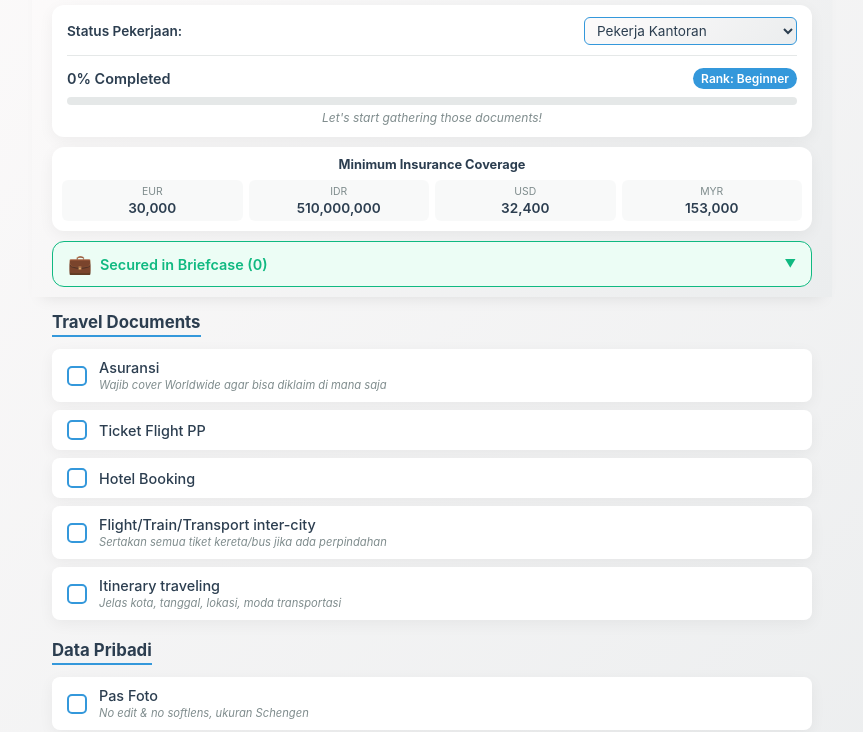
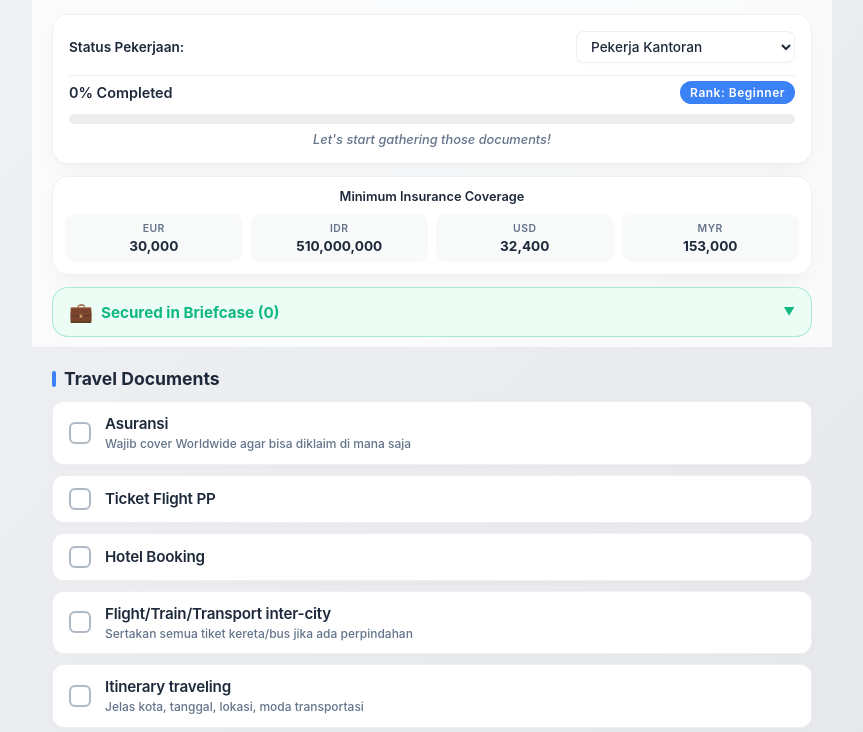
Before and after one commit to sigidpam/schengen-document-tracker, a plain HTML site: page index.html in a window 1280 px wide. Shown: the part 68-800 px from the top of the page, without its empty margins (208-1071 px from the left). Drawn offline with Linux system fonts and the light colour scheme.

Commit message:
Refactor CSS for modern design, enhance color variables, and improve layout consistency

```diff
--- a/style.css
+++ b/style.css
@@ -1,28 +1,32 @@
-/* --- Dynamic Color Variables --- */
+/* --- Modern Dynamic Color Variables --- */
 :root {
-    --bg-gradient: linear-gradient(135deg, #fdfbfb 0%, #ebedee 100%);
+    --bg-gradient: linear-gradient(135deg, #f0f2f5 0%, #e5e7eb 100%);
+    --panel-bg: rgba(255, 255, 255, 0.75); /* Transparent for glass effect */
     --card-bg: #ffffff;
-    --text-main: #2c3e50;
-    --text-muted: #7f8c8d;
-    --accent: #3498db;
+    --card-border: 1px solid rgba(0, 0, 0, 0.06);
+    --text-main: #1e293b;
+    --text-muted: #64748b;
+    --accent: #3b82f6;
     --success: #10b981;
     --success-bg: #ecfdf5;
-    --border-radius: 12px;
-    --shadow: 0 4px 15px rgba(0,0,0,0.05);
+    --border-radius: 16px; /* Rounder, modern corners */
+    --shadow: 0 10px 25px -5px rgba(0, 0, 0, 0.05), 0 8px 10px -6px rgba(0, 0, 0, 0.01);
 }
 
 [data-theme="dark"] {
-    --bg-gradient: linear-gradient(135deg, #0f172a 0%, #1e293b 100%);
+    --bg-gradient: linear-gradient(135deg, #0f172a 0%, #020617 100%); /* Deeper dark mode */
+    --panel-bg: rgba(15, 23, 42, 0.75);
     --card-bg: #1e293b;
+    --card-border: 1px solid rgba(255, 255, 255, 0.08);
     --text-main: #f8fafc;
     --text-muted: #94a3b8;
     --accent: #38bdf8;
     --success: #10b981;
     --success-bg: rgba(16, 185, 129, 0.15);
-    --shadow: 0 4px 15px rgba(0,0,0,0.3);
+    --shadow: 0 10px 25px -5px rgba(0, 0, 0, 0.4);
 }
 
-* { box-sizing: border-box; margin: 0; padding: 0; font-family: -apple-system, BlinkMacSystemFont, "Segoe UI", sans-serif; }
+* { box-sizing: border-box; margin: 0; padding: 0; font-family: -apple-system, BlinkMacSystemFont, "Segoe UI", Roboto, sans-serif; }
 
 /* --- SCROLL LAYOUT LOGIC --- */
 body {
@@ -33,95 +37,123 @@ body {
 
 .app-container { max-width: 800px; margin: 0 auto; height: 100%; display: flex; flex-direction: column; }
 
+/* --- GLASSMORPHISM TOP PANEL --- */
 .top-panel {
-    padding: 15px 20px 10px 20px; flex-shrink: 0; z-index: 10;
-    background: var(--bg-gradient);
-    box-shadow: 0 10px 15px -10px rgba(0,0,0,0.1);
+    padding: 20px 20px 10px 20px; flex-shrink: 0; z-index: 10;
+    background: var(--panel-bg);
+    backdrop-filter: blur(12px); /* The iOS Blur Effect */
+    -webkit-backdrop-filter: blur(12px);
+    border-bottom: var(--card-border);
     transition: background 0.4s ease;
-    display: flex; flex-direction: column; gap: 10px; /* Even spacing */
+    display: flex; flex-direction: column; gap: 12px;
 }
 
 .scrollable-area {
-    flex: 1; overflow-y: auto; padding: 15px 20px 40px 20px;
+    flex: 1; overflow-y: auto; padding: 20px 20px 40px 20px;
     scrollbar-width: thin;
 }
-.scrollable-area::-webkit-scrollbar { width: 6px; }
-.scrollable-area::-webkit-scrollbar-thumb { background: var(--text-muted); border-radius: 10px; opacity: 0.5; }
+.scrollable-area::-webkit-scrollbar { width: 5px; }
+.scrollable-area::-webkit-scrollbar-thumb { background: var(--text-muted); border-radius: 10px; opacity: 0.3; }
 
 /* Theme & Header */
 header { text-align: center; position: relative; margin-bottom: 5px;}
-.theme-btn { position: absolute; right: 0; top: 0; background: var(--card-bg); border: none; font-size: 1.1rem; cursor: pointer; padding: 6px; border-radius: 50%; box-shadow: var(--shadow); transition: transform 0.2s; }
+.theme-btn {
+    position: absolute; right: 0; top: 0;
+    background: var(--card-bg); border: var(--card-border);
+    font-size: 1.1rem; cursor: pointer; padding: 6px;
+    border-radius: 50%; box-shadow: var(--shadow); transition: transform 0.2s;
+}
 .theme-btn:active { transform: scale(0.9); }
-header h1 { font-weight: 600; font-size: 1.4rem; letter-spacing: -0.5px; transition: color 0.4s; }
-header p { color: var(--text-muted); font-size: 0.85rem; }
+header h1 { font-weight: 700; font-size: 1.5rem; letter-spacing: -0.5px; transition: color 0.4s; }
+header p { color: var(--text-muted); font-size: 0.85rem; font-weight: 500; }
+
+/* Profile Selector */
+.profile-selector {
+    display: flex; justify-content: space-between; align-items: center;
+    margin-bottom: 5px; padding-bottom: 12px;
+    border-bottom: var(--card-border);
+}
+.profile-selector label { font-size: 0.85rem; font-weight: 600; color: var(--text-main); }
+.profile-selector select {
+    background: var(--card-bg); color: var(--text-main);
+    border: var(--card-border); border-radius: 8px;
+    padding: 6px 10px; font-size: 0.85rem; font-weight: 500;
+    outline: none; cursor: pointer; transition: all 0.3s;
+    box-shadow: 0 2px 5px rgba(0,0,0,0.02);
+}
 
 /* Progress Board */
-.progress-board { background: var(--card-bg); padding: 12px 15px; border-radius: var(--border-radius); box-shadow: var(--shadow); transition: background 0.4s; }
-.progress-header { display: flex; justify-content: space-between; align-items: center; margin-bottom: 8px; font-weight: 600; font-size: 0.9rem; }
-.badge { background: var(--accent); color: white; padding: 3px 8px; border-radius: 20px; font-size: 0.75rem; transition: background 0.3s, box-shadow 0.3s; }
-.progress-bar-container { background: rgba(127, 140, 141, 0.2); height: 8px; border-radius: 4px; overflow: hidden; margin-bottom: 5px; }
-.progress-fill { height: 100%; background-color: var(--success); width: 0%; border-radius: 4px; transition: width 0.8s cubic-bezier(0.4, 0, 0.2, 1); background-image: linear-gradient(45deg, rgba(255,255,255,0.15) 25%, transparent 25%, transparent 50%, rgba(255,255,255,0.15) 50%, rgba(255,255,255,0.15) 75%, transparent 75%, transparent); background-size: 1rem 1rem; }
+.progress-board { background: var(--card-bg); border: var(--card-border); padding: 16px; border-radius: var(--border-radius); box-shadow: var(--shadow); transition: background 0.4s; }
+.progress-header { display: flex; justify-content: space-between; align-items: center; margin-bottom: 10px; font-weight: 600; font-size: 0.9rem; }
+.badge { background: var(--accent); color: white; padding: 4px 10px; border-radius: 20px; font-size: 0.75rem; font-weight: 600; letter-spacing: 0.5px; transition: background 0.3s, box-shadow 0.3s; }
+.progress-bar-container { background: rgba(127, 140, 141, 0.15); height: 10px; border-radius: 5px; overflow: hidden; margin-bottom: 8px; }
+.progress-fill { height: 100%; background-color: var(--success); width: 0%; border-radius: 5px; transition: width 0.8s cubic-bezier(0.4, 0, 0.2, 1); background-image: linear-gradient(45deg, rgba(255,255,255,0.15) 25%, transparent 25%, transparent 50%, rgba(255,255,255,0.15) 50%, rgba(255,255,255,0.15) 75%, transparent 75%, transparent); background-size: 1rem 1rem; }
 .progress-fill.active { animation: progress-stripes 1s linear infinite; }
 .progress-fill.complete { background-image: none; box-shadow: 0 0 15px var(--success); animation: pulse-glow 2s infinite; }
 @keyframes progress-stripes { from { background-position: 1rem 0; } to { background-position: 0 0; } }
 @keyframes pulse-glow { 0% { box-shadow: 0 0 8px var(--success); } 50% { box-shadow: 0 0 15px var(--success); } 100% { box-shadow: 0 0 8px var(--success); } }
-.motivation { font-size: 0.75rem; color: var(--text-muted); text-align: center; font-style: italic;}
-
-/* --- NEW: PROFILE SELECTOR --- */
-.profile-selector {
-    display: flex; justify-content: space-between; align-items: center;
-    margin-bottom: 12px; padding-bottom: 10px;
-    border-bottom: 1px solid rgba(127,140,141,0.2);
-}
-.profile-selector label { font-size: 0.85rem; font-weight: 600; color: var(--text-main); }
-.profile-selector select {
-    background: var(--bg-gradient); color: var(--text-main);
-    border: 1px solid var(--accent); border-radius: 6px;
-    padding: 4px 8px; font-size: 0.85rem; outline: none;
-    cursor: pointer; transition: all 0.3s;
-}
-[data-theme="dark"] .profile-selector select { border-color: var(--text-muted); background: var(--card-bg); }
+.motivation { font-size: 0.8rem; color: var(--text-muted); text-align: center; font-style: italic; font-weight: 500;}
 
 /* --- COMPACT INSURANCE CARD --- */
-.insurance-card { background: var(--card-bg); padding: 10px; border-radius: var(--border-radius); box-shadow: var(--shadow); transition: background 0.4s; }
-.insurance-card h3 { font-size: 0.8rem; margin-bottom: 8px; text-align: center; color: var(--text-main);}
-.currency-grid { display: grid; grid-template-columns: repeat(auto-fit, minmax(60px, 1fr)); gap: 6px; }
-.currency-item { background: rgba(127, 140, 141, 0.05); padding: 5px; border-radius: 6px; text-align: center; font-size: 0.8rem; color: var(--text-main);}
-.currency-label { font-size: 0.65rem; color: var(--text-muted); margin-bottom: 2px;}
-.currency-value { font-weight: 600; font-size: 0.85rem;}
+.insurance-card { background: var(--card-bg); border: var(--card-border); padding: 12px; border-radius: var(--border-radius); box-shadow: var(--shadow); transition: background 0.4s; }
+.insurance-card h3 { font-size: 0.8rem; margin-bottom: 10px; text-align: center; color: var(--text-main); font-weight: 600;}
+.currency-grid { display: grid; grid-template-columns: repeat(auto-fit, minmax(60px, 1fr)); gap: 8px; }
+.currency-item { background: rgba(127, 140, 141, 0.05); padding: 8px; border-radius: 10px; text-align: center; color: var(--text-main);}
+.currency-label { font-size: 0.65rem; color: var(--text-muted); margin-bottom: 3px; font-weight: 600; letter-spacing: 0.5px;}
+.currency-value { font-weight: 700; font-size: 0.85rem;}
 
-/* --- THE NEW BRIEFCASE ACCORDION --- */
-.briefcase-container { background: var(--success-bg); border: 1px solid var(--success); border-radius: var(--border-radius); overflow: hidden; transition: background 0.4s; }
-.briefcase-header { padding: 10px 15px; cursor: pointer; display: flex; justify-content: space-between; align-items: center; color: var(--success); font-weight: 600; font-size: 0.9rem; user-select: none; }
+/* --- THE BRIEFCASE ACCORDION --- */
+.briefcase-container { background: var(--success-bg); border: 1px solid rgba(16, 185, 129, 0.3); border-radius: var(--border-radius); overflow: hidden; transition: background 0.4s; }
+.briefcase-header { padding: 12px 16px; cursor: pointer; display: flex; justify-content: space-between; align-items: center; color: var(--success); font-weight: 700; font-size: 0.95rem; user-select: none; }
 .briefcase-title-group { display: flex; align-items: center; gap: 8px; }
 .arrow { font-size: 0.7rem; transition: transform 0.3s ease; }
 .briefcase-header.open .arrow { transform: rotate(180deg); }
-.briefcase-content { max-height: 0; overflow-y: auto; opacity: 0; transition: max-height 0.4s ease, opacity 0.4s ease, padding 0.4s ease; }
-.briefcase-content.open { max-height: 35vh; opacity: 1; padding: 0 10px 10px 10px; }
+.briefcase-content { max-height: 0; overflow-y: auto; opacity: 0; transition: max-height 0.4s cubic-bezier(0.4, 0, 0.2, 1), opacity 0.4s ease, padding 0.4s ease; }
+.briefcase-content.open { max-height: 35vh; opacity: 1; padding: 0 12px 12px 12px; }
 .briefcase-content::-webkit-scrollbar { width: 4px; }
 .briefcase-content::-webkit-scrollbar-thumb { background: var(--success); border-radius: 10px; opacity: 0.5; }
 
 /* Checklist Base Styles */
-.category-section { margin-bottom: 20px; }
-.category-title { font-size: 1.05rem; margin-bottom: 12px; border-bottom: 2px solid var(--accent); display: inline-block; padding-bottom: 3px; color: var(--text-main); }
+.category-section { margin-bottom: 25px; }
+.category-title { font-size: 1.1rem; margin-bottom: 12px; font-weight: 700; color: var(--text-main); display: flex; align-items: center; gap: 8px;}
+.category-title::before { content: ''; display: block; width: 4px; height: 16px; background: var(--accent); border-radius: 4px; }
 
-/* --- THE FLYING ANIMATION --- */
-.check-item { background: var(--card-bg); padding: 10px 15px; border-radius: 8px; margin-bottom: 8px; display: flex; align-items: center; cursor: pointer; box-shadow: var(--shadow); transition: transform 0.3s cubic-bezier(0.4, 0, 0.2, 1), opacity 0.3s ease, background 0.3s; opacity: 1; transform: scale(1) translateY(0); }
+/* --- CHECKLIST ITEMS (MODERN CARDS) --- */
+.check-item {
+    background: var(--card-bg); border: var(--card-border); padding: 12px 16px;
+    border-radius: 12px; margin-bottom: 10px; display: flex; align-items: center;
+    cursor: pointer; box-shadow: 0 2px 8px rgba(0,0,0,0.02);
+    transition: transform 0.2s cubic-bezier(0.4, 0, 0.2, 1), opacity 0.3s ease, background 0.3s, box-shadow 0.3s;
+    opacity: 1; transform: scale(1) translateY(0);
+}
+.check-item:hover { box-shadow: var(--shadow); transform: translateY(-1px); }
 .check-item:active { transform: scale(0.98); }
-.check-item.animating-up { opacity: 0; transform: scale(0.8) translateY(-40px); pointer-events: none; }
-.check-item.animating-down { opacity: 0; transform: scale(0.8) translateY(40px); pointer-events: none; }
-.check-item.completed { background: rgba(16, 185, 129, 0.05); box-shadow: none; border: 1px solid rgba(16, 185, 129, 0.2); }
-.check-item.completed .doc-name { text-decoration: line-through; color: var(--text-muted); }
 
-/* Checkboxes */
+.check-item.animating-up { opacity: 0; transform: scale(0.9) translateY(-20px); pointer-events: none; }
+.check-item.animating-down { opacity: 0; transform: scale(0.9) translateY(20px); pointer-events: none; }
+
+/* Checked State UI */
+.check-item.completed { background: var(--success-bg); box-shadow: none; border: 1px solid rgba(16, 185, 129, 0.2); }
+.check-item.completed .doc-name { text-decoration: line-through; color: var(--text-muted); opacity: 0.8; }
+
+/* Custom Checkboxes */
 .check-item input[type="checkbox"] { display: none; }
-.custom-checkbox { width: 20px; height: 20px; border: 2px solid var(--accent); border-radius: 5px; margin-right: 12px; display: flex; align-items: center; justify-content: center; transition: all 0.2s; flex-shrink: 0; }
-@keyframes pop { 0% { transform: scale(1); } 50% { transform: scale(1.3); } 100% { transform: scale(1); } }
-.check-item input:checked + .custom-checkbox { background: var(--success); border-color: var(--success); animation: pop 0.3s cubic-bezier(0.175, 0.885, 0.32, 1.275); }
-.check-item input:checked + .custom-checkbox::after { content: '✓'; color: white; font-size: 12px; font-weight: bold; }
+.custom-checkbox {
+    width: 22px; height: 22px; border: 2px solid var(--text-muted); border-radius: 6px;
+    margin-right: 14px; display: flex; align-items: center; justify-content: center;
+    transition: all 0.2s cubic-bezier(0.4, 0, 0.2, 1); flex-shrink: 0; opacity: 0.5;
+}
+.check-item:hover .custom-checkbox { opacity: 1; border-color: var(--accent); }
 
-/* Text */
+@keyframes pop { 0% { transform: scale(1); } 50% { transform: scale(1.2); } 100% { transform: scale(1); } }
+.check-item input:checked + .custom-checkbox {
+    background: var(--success); border-color: var(--success); opacity: 1;
+    animation: pop 0.3s cubic-bezier(0.175, 0.885, 0.32, 1.275);
+}
+.check-item input:checked + .custom-checkbox::after { content: '✓'; color: white; font-size: 13px; font-weight: 800; }
+
+/* Text Styling */
 .doc-text-wrapper { display: flex; flex-direction: column; justify-content: center; }
-.doc-name { font-weight: 500; font-size: 0.9rem; transition: color 0.2s; color: var(--text-main);}
-.doc-desc { font-size: 0.7rem; color: var(--text-muted); margin-top: 2px; font-style: italic; transition: color 0.2s; }
-.check-item.completed .doc-desc { text-decoration: line-through; opacity: 0.6; }
+.doc-name { font-weight: 600; font-size: 0.95rem; transition: color 0.2s; color: var(--text-main); letter-spacing: -0.2px;}
+.doc-desc { font-size: 0.75rem; color: var(--text-muted); margin-top: 3px; font-style: normal; font-weight: 500; transition: color 0.2s; line-height: 1.3;}
+.check-item.completed .doc-desc { text-decoration: line-through; opacity: 0.5; }
```
